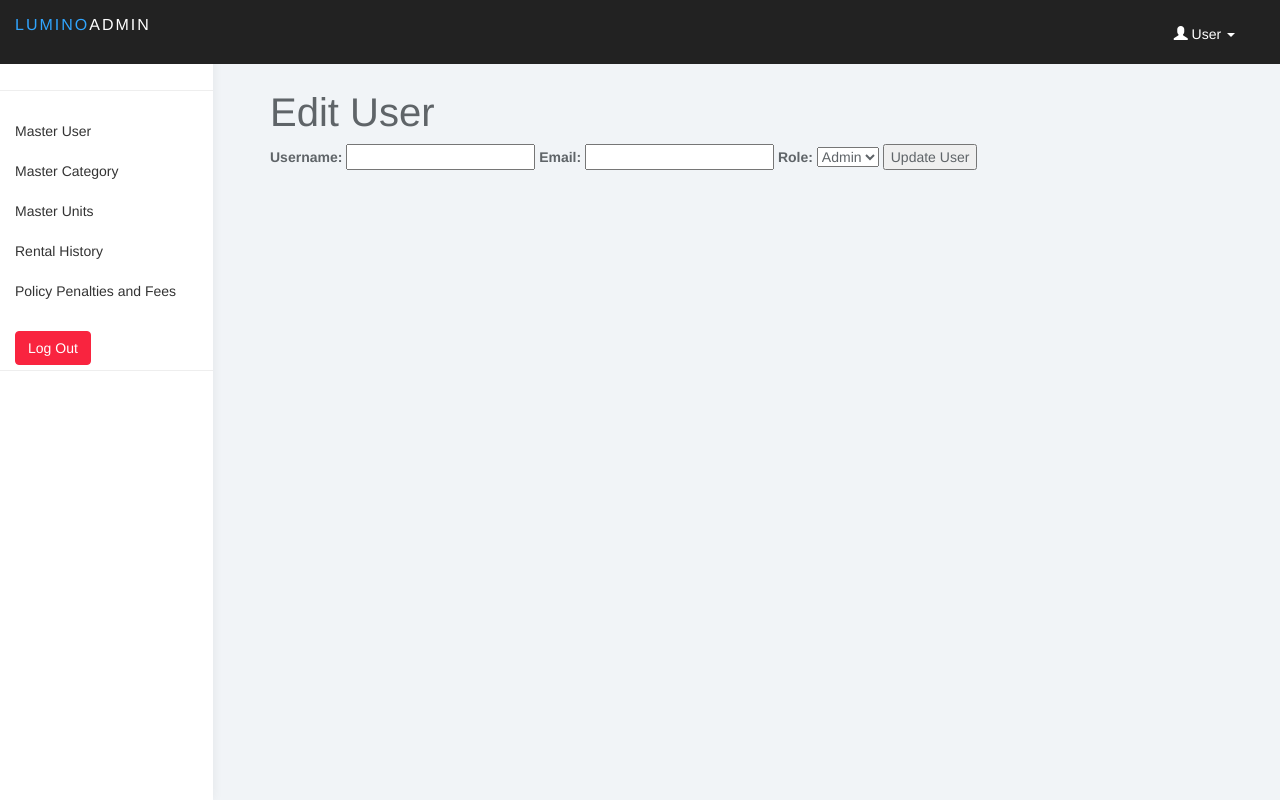
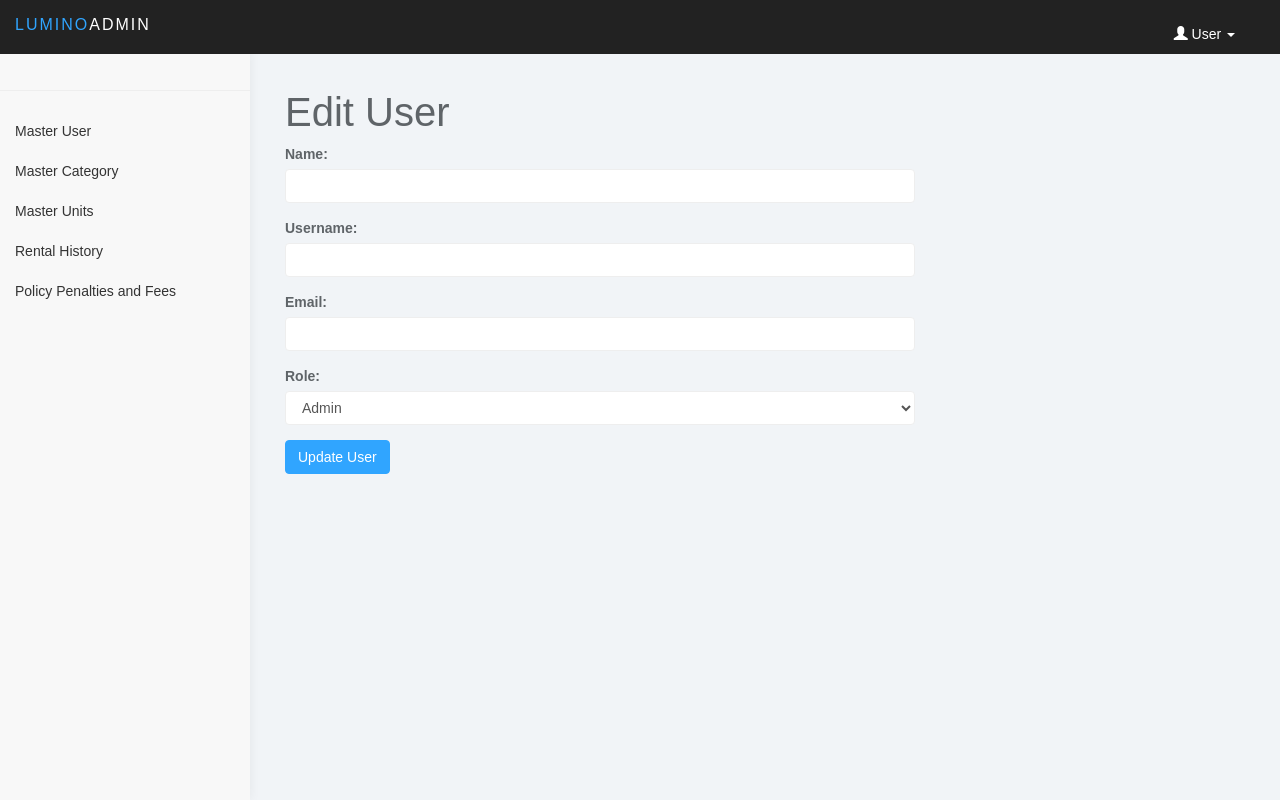
Before and after one commit to JstGrizz/GoSportRent, a CodeIgniter 4 app: the page made by app/Views/admin/edit_user.php in a window 1280 px wide. Run offline with PHP 8.4 and a stand-in for CodeIgniter, Linux system fonts and the light colour scheme; the template is opened without the code that fills it, so the values that code supplies are empty; some libraries are stand-ins or nearby versions.

Commit message:
Update Front End on Admin

```diff
--- a/app/Controllers/AdminController.php
+++ b/app/Controllers/AdminController.php
@@ -40,6 +40,7 @@ class AdminController extends BaseController
     {
         $model = new UserModel();
         $data = [
+            'name' => $this->request->getPost('name'),
             'username' => $this->request->getPost('username'),
             'email' => $this->request->getPost('email'),
             'role' => $this->request->getPost('role')
--- a/app/Models/UserModel.php
+++ b/app/Models/UserModel.php
@@ -8,7 +8,7 @@ class UserModel extends Model
 {
     protected $table = 'users';
     protected $primaryKey = 'id';
-    protected $allowedFields = ['username', 'email', 'password', 'role'];
+    protected $allowedFields = ['username', 'name', 'email', 'password', 'role'];
     protected $returnType = 'array';
     protected $useTimestamps = true;
     protected $createdField  = 'created_at';
--- a/app/Views/admin/edit_user.php
+++ b/app/Views/admin/edit_user.php
@@ -1,20 +1,40 @@
 <?= $this->extend('template/admin_layout'); ?>
 
 <?= $this->section('content'); ?>
+<div class="container-fluid">
     <h1>Edit User</h1>
+    <div class="row">
+        <div class="col-md-8">
             <form action="<?= base_url('admin/update_user/' . $user['id']); ?>" method="post">
+                <div class="form-group">
+                    <label for="name">Name:</label>
+                    <input type="text" name="name" id="name" value="<?= $user['name']; ?>" required
+                        class="form-control">
+                </div>
+
+                <div class="form-group">
                     <label for="username">Username:</label>
-    <input type="text" name="username" id="username" value="<?= $user['username']; ?>" required>
+                    <input type="text" name="username" id="username" value="<?= $user['username']; ?>" required
+                        class="form-control">
+                </div>
 
+                <div class="form-group">
                     <label for="email">Email:</label>
-    <input type="email" name="email" id="email" value="<?= $user['email']; ?>" required>
+                    <input type="email" name="email" id="email" value="<?= $user['email']; ?>" required
+                        class="form-control">
+                </div>
 
+                <div class="form-group">
                     <label for="role">Role:</label>
-    <select name="role" id="role">
+                    <select name="role" id="role" class="form-control">
                         <option value="admin" <?= $user['role'] === 'admin' ? 'selected' : ''; ?>>Admin</option>
                         <option value="user" <?= $user['role'] === 'user' ? 'selected' : ''; ?>>User</option>
                     </select>
+                </div>
 
-    <button type="submit">Update User</button>
+                <button type="submit" class="btn btn-primary">Update User</button>
             </form>
+        </div>
+    </div>
+</div>
 <?= $this->endSection(); ?>
--- a/app/Views/template/admin_layout.php
+++ b/app/Views/template/admin_layout.php
@@ -5,6 +5,9 @@
     <meta charset="UTF-8">
     <meta name="viewport" content="width=device-width, initial-scale=1.0">
     <title>Admin Dashboard</title>
+    <link href="<?= base_url('/Assets/lumino/css/bootstrap.min.css'); ?>" rel="stylesheet">
+    <link href="<?= base_url('/Assets/lumino/css/datepicker3.css'); ?>" rel="stylesheet">
+    <link href="<?= base_url('/Assets/lumino/css/styles.css'); ?>" rel="stylesheet">
     <style>
         body {
             font-family: Arial, sans-serif;
@@ -54,37 +57,23 @@
         ul li a.active {
             background-color: #ddd;
         }
+
+        table.table thead th,
+        table.table tbody td {
+            text-align: center;
+            vertical-align: middle;
+        }
     </style>
-
-    <link href="../../public/Assets/lumino/css/bootstrap.min.css" rel="stylesheet">
-    <link href="../../public/Assets/lumino/css/datepicker3.css" rel="stylesheet">
-    <link href="../../public/Assets/lumino/css/styles.css" rel="stylesheet">
 </head>
 
 <body>
     <?= view('template/sidebar'); ?>
-
     <div class="content expanded">
         <?= $this->renderSection('content'); ?>
     </div>
 
-    <script>
-        // Script to toggle sidebar collapse
-        document.querySelector('.navbar-toggle').addEventListener('click', function() {
-            const sidebar = document.getElementById('sidebar-collapse');
-            const content = document.querySelector('.content');
-
-            if (sidebar.classList.contains('collapsed')) {
-                sidebar.classList.remove('collapsed');
-                content.classList.remove('collapsed');
-                content.classList.add('expanded');
-            } else {
-                sidebar.classList.add('collapsed');
-                content.classList.remove('expanded');
-                content.classList.add('collapsed');
-            }
-        });
-    </script>
+    <script src="<?= base_url('/Assets/lumino/js/jquery-1.11.1.min.js'); ?>"></script>
+    <script src="<?= base_url('/Assets/lumino/js/bootstrap.min.js'); ?>"></script>
 </body>
 
 </html>
--- a/app/Views/template/sidebar.php
+++ b/app/Views/template/sidebar.php
@@ -4,9 +4,6 @@
             <button type="button" class="navbar-toggle collapsed" data-toggle="collapse"
                 data-target="#sidebar-collapse">
                 <span class="sr-only">Toggle navigation</span>
-                <span class="icon-bar"></span>
-                <span class="icon-bar"></span>
-                <span class="icon-bar"></span>
             </button>
             <a class="navbar-brand" href="#"><span>Lumino</span>Admin</a>
             <ul class="user-menu">
@@ -16,12 +13,13 @@
                     <ul class="dropdown-menu" role="menu">
                         <li><a href="#"><span class="glyphicon glyphicon-user"></span> Profile</a></li>
                         <li><a href="#"><span class="glyphicon glyphicon-cog"></span> Settings</a></li>
-                        <li><a href="#"><span class="glyphicon glyphicon-log-out"></span> Logout</a></li>
+                        <li><a href="<?= base_url('logout'); ?>"><span class="glyphicon glyphicon-log-out"></span>
+                                Logout</a></li>
                     </ul>
                 </li>
             </ul>
         </div>
-    </div><!-- /.container-fluid -->
+    </div>
 </nav>
 <div id="sidebar-collapse" class="col-sm-3 col-lg-2 sidebar">
     <form role="search">
@@ -29,14 +27,10 @@
         </div>
     </form>
     <ul class="nav menu">
-        <li><a href="<?= base_url('admin/users'); ?>"></span> Master User</a></li>
-        <li><a href="<?= base_url('admin/categories'); ?>"></span> Master Category</a></li>
-        <li><a href="<?= base_url('admin/units'); ?>"></span> Master Units</a></li>
-        <li><a href="<?= base_url('admin/rental_history'); ?>"></span> Rental History</a></li>
-        <li><a href="<?= base_url('admin/policies'); ?>"></span> Policy Penalties and Fees</a></li>
-        <form action="<?= base_url('logout'); ?>" method="get">
-            <button type="submit" class="btn btn-danger">Log Out</button>
-        </form>
+        <li><a href="<?= base_url('admin/users'); ?>"> Master User</a></li>
+        <li><a href="<?= base_url('admin/categories'); ?>"> Master Category</a></li>
+        <li><a href="<?= base_url('admin/units'); ?>"> Master Units</a></li>
+        <li><a href="<?= base_url('admin/rental_history'); ?>"> Rental History</a></li>
+        <li><a href="<?= base_url('admin/policies'); ?>"> Policy Penalties and Fees</a></li>
     </ul>
 </div>
-<!--/.sidebar-->
```
Also changed, not shown: app/Views/admin/users.php (+6 -1 lines). Lines whose indentation alone changed are shown as unchanged.
